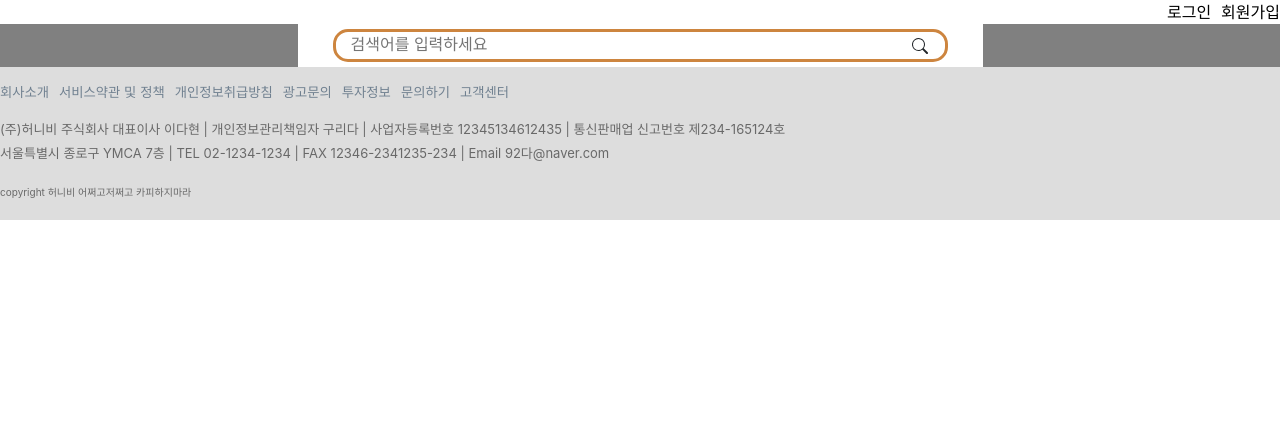
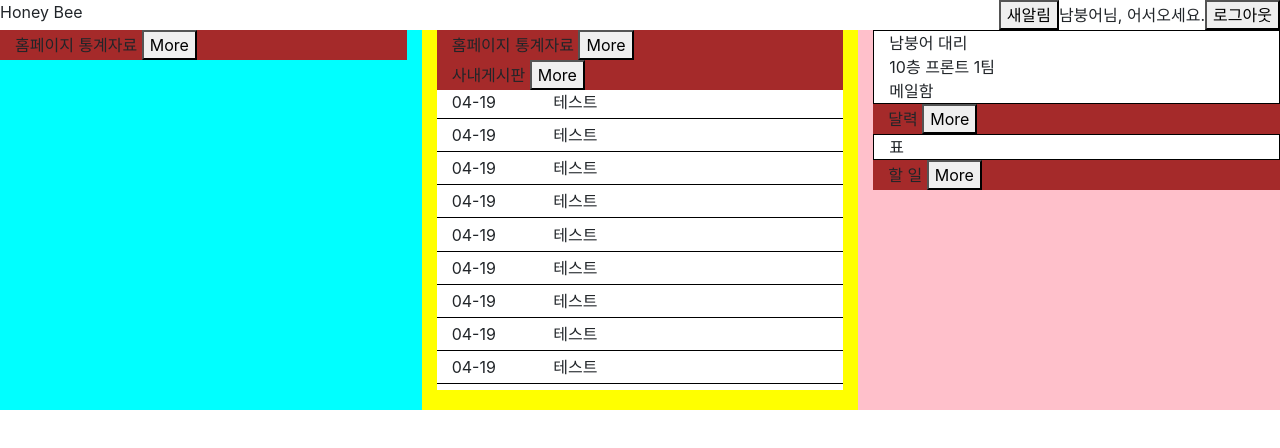
Before and after one commit to NamBoongEh/HoneyBeeProject_React, a React (Create React App) app: page /admin in a window 1280 px wide. Shown: the top 448 px of the page. Built offline with nearby package versions, Linux system fonts and the light colour scheme.

Commit message:
04/19 관리자페이지 메인 제작중

```diff
--- a/src/App.js
+++ b/src/App.js
@@ -18,12 +18,13 @@ import BoardWrite from './components/page/BoardWrite';
 import BoardRead from './components/page/BoardRead';
 import MyPage from './components/page/MyPage';
 import RegisterDone from './components/page/RegisterDone';
+import Admin from './components/page/Admin';
 
 function App() {
   return (
     <>
       <BrowserRouter>
-        <Header />
+        {/*       <Header /> */}
         <Route exact path={'/home'} component={Home} />
         <Route exact path={'/login'} component={Login} />
         <Route exact path={'/registerdone'} component={RegisterDone} />
@@ -40,7 +41,8 @@ function App() {
         <Route exact path={'/board'} component={Board} />
         <Route exact path={'/boardwrite'} component={BoardWrite} />
         <Route exact path={'/boardread'} component={BoardRead} />
-        <Footer />
+        <Route exact path={'/admin'} component={Admin} />
+        {/*       <Footer /> */}
       </BrowserRouter>
     </>
   );
--- /dev/null
+++ b/src/components/page/Admin.js
@@ -0,0 +1,20 @@
+import React from 'react';
+import AdminHeader from './Admin/AdminHeader';
+import AdminMenu from './Admin/AdminMenu';
+import AdminBoardLeft from './Admin/AdminBoardLeft';
+import AdminBoardRight from './Admin/AdminBoardRight';
+import AdminBoardMiddle from './Admin/AdminBoardMiddle';
+
+export default function Admin(props) {
+  return (
+    <>
+      <AdminHeader className={'row'} />
+      {/* <AdminMenu /> */}
+      <div className={'row'} style={{ display: 'flex' }}>
+        <AdminBoardLeft className={'col-4'} />
+        <AdminBoardMiddle className={'col-4'} />
+        <AdminBoardRight className={'col-4'} />
+      </div>
+    </>
+  );
+}
--- /dev/null
+++ b/src/components/page/Admin/AdminBoardLeft.js
@@ -0,0 +1,12 @@
+import React from 'react';
+import AdminMiniBar from './AdminMiniBar';
+
+export default function AdminBoardLeft(props) {
+  return (
+    <>
+      <div className={props.className} style={{ backgroundColor: 'aqua' }}>
+        <AdminMiniBar name={'홈페이지 통계자료'} />
+      </div>
+    </>
+  );
+}
--- /dev/null
+++ b/src/components/page/Admin/AdminBoardMiddle.js
@@ -0,0 +1,227 @@
+import React from 'react';
+import styled from 'styled-components';
+import AdminMiniBar from './AdminMiniBar';
+
+const Div4 = styled.div`
+  display: inline-block;
+  width: 100%;
+  margin-top: 1%;
+  padding-left: 6%;
+  &:hover {
+    cursor: pointer;
+  }
+`;
+
+const Line2 = styled.hr`
+  margin: 1% 0;
+  background: black;
+`;
+
+export default function AdminBoardMiddle(props) {
+  return (
+    <>
+      <div className={props.className} style={{ backgroundColor: 'yellow' }}>
+        <AdminMiniBar name={'홈페이지 통계자료'} />
+        <AdminMiniBar name={'사내게시판'} />
+        <div
+          style={{
+            overflow: 'auto',
+            height: '300px',
+            marginBottom: '5%',
+            backgroundColor: 'white',
+          }}
+        >
+          <div>
+            <div className={'col-3'} style={{ display: 'inline-block' }}>
+              04-19
+            </div>
+            <div className={'col-9'} style={{ display: 'inline-block' }}>
+              테스트
+            </div>
+            <Line2 />
+          </div>
+          <div>
+            <div className={'col-3'} style={{ display: 'inline-block' }}>
+              04-19
+            </div>
+            <div className={'col-9'} style={{ display: 'inline-block' }}>
+              테스트
+            </div>
+            <Line2 />
+          </div>
+          <div>
+            <div className={'col-3'} style={{ display: 'inline-block' }}>
+              04-19
+            </div>
+            <div className={'col-9'} style={{ display: 'inline-block' }}>
+              테스트
+            </div>
+            <Line2 />
+          </div>
+          <div>
+            <div className={'col-3'} style={{ display: 'inline-block' }}>
+              04-19
+            </div>
+            <div className={'col-9'} style={{ display: 'inline-block' }}>
+              테스트
+            </div>
+            <Line2 />
+          </div>
+          <div>
+            <div className={'col-3'} style={{ display: 'inline-block' }}>
+              04-19
+            </div>
+            <div className={'col-9'} style={{ display: 'inline-block' }}>
+              테스트
+            </div>
+            <Line2 />
+          </div>
+          <div>
+            <div className={'col-3'} style={{ display: 'inline-block' }}>
+              04-19
+            </div>
+            <div className={'col-9'} style={{ display: 'inline-block' }}>
+              테스트
+            </div>
+            <Line2 />
+          </div>
+          <div>
+            <div className={'col-3'} style={{ display: 'inline-block' }}>
+              04-19
+            </div>
+            <div className={'col-9'} style={{ display: 'inline-block' }}>
+              테스트
+            </div>
+            <Line2 />
+          </div>
+          <div>
+            <div className={'col-3'} style={{ display: 'inline-block' }}>
+              04-19
+            </div>
+            <div className={'col-9'} style={{ display: 'inline-block' }}>
+              테스트
+            </div>
+            <Line2 />
+          </div>
+          <div>
+            <div className={'col-3'} style={{ display: 'inline-block' }}>
+              04-19
+            </div>
+            <div className={'col-9'} style={{ display: 'inline-block' }}>
+              테스트
+            </div>
+            <Line2 />
+          </div>
+          <div>
+            <div className={'col-3'} style={{ display: 'inline-block' }}>
+              04-19
+            </div>
+            <div className={'col-9'} style={{ display: 'inline-block' }}>
+              테스트
+            </div>
+            <Line2 />
+          </div>
+          <div>
+            <div className={'col-3'} style={{ display: 'inline-block' }}>
+              04-19
+            </div>
+            <div className={'col-9'} style={{ display: 'inline-block' }}>
+              테스트
+            </div>
+            <Line2 />
+          </div>
+          <div>
+            <div className={'col-3'} style={{ display: 'inline-block' }}>
+              04-19
+            </div>
+            <div className={'col-9'} style={{ display: 'inline-block' }}>
+              테스트
+            </div>
+            <Line2 />
+          </div>
+          <div>
+            <div className={'col-3'} style={{ display: 'inline-block' }}>
+              04-19
+            </div>
+            <div className={'col-9'} style={{ display: 'inline-block' }}>
+              테스트
+            </div>
+            <Line2 />
+          </div>
+          <div>
+            <div className={'col-3'} style={{ display: 'inline-block' }}>
+              04-19
+            </div>
+            <div className={'col-9'} style={{ display: 'inline-block' }}>
+              테스트
+            </div>
+            <Line2 />
+          </div>{' '}
+          <div>
+            <div className={'col-3'} style={{ display: 'inline-block' }}>
+              04-19
+            </div>
+            <div className={'col-9'} style={{ display: 'inline-block' }}>
+              테스트
+            </div>
+            <Line2 />
+          </div>
+          <div>
+            <div className={'col-3'} style={{ display: 'inline-block' }}>
+              04-19
+            </div>
+            <div className={'col-9'} style={{ display: 'inline-block' }}>
+              테스트
+            </div>
+            <Line2 />
+          </div>
+          <div>
+            <div className={'col-3'} style={{ display: 'inline-block' }}>
+              04-19
+            </div>
+            <div className={'col-9'} style={{ display: 'inline-block' }}>
+              테스트
+            </div>
+            <Line2 />
+          </div>
+          <div>
+            <div className={'col-3'} style={{ display: 'inline-block' }}>
+              04-19
+            </div>
+            <div className={'col-9'} style={{ display: 'inline-block' }}>
+              테스트
+            </div>
+            <Line2 />
+          </div>
+          <div>
+            <div className={'col-3'} style={{ display: 'inline-block' }}>
+              04-19
+            </div>
+            <div className={'col-9'} style={{ display: 'inline-block' }}>
+              테스트
+            </div>
+            <Line2 />
+          </div>
+          <div>
+            <div className={'col-3'} style={{ display: 'inline-block' }}>
+              04-19
+            </div>
+            <div className={'col-9'} style={{ display: 'inline-block' }}>
+              테스트
+            </div>
+            <Line2 />
+          </div>
+          <div>
+            <div className={'col-3'} style={{ display: 'inline-block' }}>
+              04-19
+            </div>
+            <div className={'col-9'} style={{ display: 'inline-block' }}>
+              테스트
+            </div>
+            <Line2 />
+          </div>
+        </div>
+      </div>
+    </>
+  );
+}
--- /dev/null
+++ b/src/components/page/Admin/AdminBoardRight.js
@@ -0,0 +1,31 @@
+import React from 'react';
+import AdminMiniBar from './AdminMiniBar';
+
+export default function AdminBoardRight(props) {
+  return (
+    <>
+      <div className={props.className} style={{ backgroundColor: 'pink' }}>
+        <div
+          className={'container-fluid'}
+          style={{ backgroundColor: 'white', border: '1px solid black' }}
+        >
+          남붕어 대리 <br />
+          10층 프론트 1팀
+          <br />
+          메일함
+        </div>
+        <AdminMiniBar name={'달력'} />
+        <div
+          className={'container-fluid'}
+          style={{
+            backgroundColor: 'white',
+            border: '1px solid black',
+          }}
+        >
+          표
+        </div>
+        <AdminMiniBar name={'할 일'} />
+      </div>
+    </>
+  );
+}
--- /dev/null
+++ b/src/components/page/Admin/AdminHeader.js
@@ -0,0 +1,15 @@
+import React from 'react';
+
+export default function AdminHeader(props) {
+  return (
+    <div className={props.className}>
+      <div className={'col-3'}>Honey Bee</div>
+      <div className={'col-5'} />
+      <div className={'col-4'} style={{ textAlign: 'right' }}>
+        <button>새알림</button>
+        남붕어님, 어서오세요.
+        <button>로그아웃</button>
+      </div>
+    </div>
+  );
+}
--- /dev/null
+++ b/src/components/page/Admin/AdminMenu.js
@@ -0,0 +1,28 @@
+import React from 'react';
+
+export default function AdminMenu(props) {
+  return (
+    <>
+      <div className={'row'}>
+        <div className={'col-2'} style={{ backgroundColor: 'yellow' }}>
+          - 회원관리
+          <br />
+          - 모임게시판 관리
+          <br />
+          - 고객센터
+          <br />
+          - 문의
+          <br />
+          - 신고
+          <br />
+          - 통계분석
+          <br />
+          - 공지사항
+          <br />
+          - 관리자 권한 설정
+          <br />
+        </div>
+      </div>
+    </>
+  );
+}
--- /dev/null
+++ b/src/components/page/Admin/AdminMiniBar.js
@@ -0,0 +1,18 @@
+import React from 'react';
+
+export default function AdminMiniBar(props) {
+  return (
+    <>
+      <div
+        className={'container-fluid'}
+        style={{
+          backgroundColor: 'white',
+          border: '-1px solid black',
+          background: 'brown',
+        }}
+      >
+        {props.name} <button>More</button>
+      </div>
+    </>
+  );
+}
```
